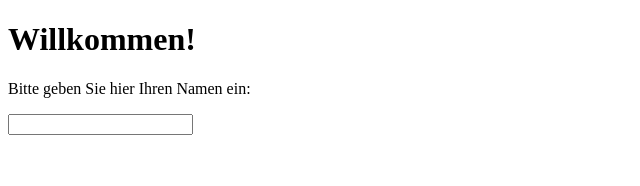
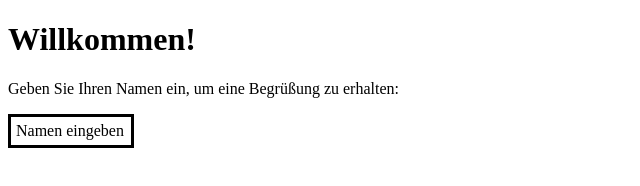
Before and after one commit to nathalieschn/EIA2, a plain HTML site: page Aufgabe 0/index.html in a window 1280 px wide. Shown: the whole page, without its empty margins (0-640 px from the left). Drawn offline with Linux system fonts and the light colour scheme.

Commit message:
interaktive seite

```diff
--- a/Aufgabe 0/index.html
+++ b/Aufgabe 0/index.html
@@ -3,11 +3,14 @@
 <head>
 <meta charset="utf-8" />
 <title>Aufgabe 0</title>
+<link href="style/stylesheet.css" rel="stylesheet"/>
+<script language="javascript" type="text/javascript" src="js/main.js"></script>
 <body>
 <h1>Willkommen!</h1>
 
-<p>Bitte geben Sie hier Ihren Namen ein:</p>
-<input type="text" name="vorname" id="vorname">
+<p>Geben Sie Ihren Namen ein, um eine Begrüßung zu erhalten:</p>
+<section onclick="namengeben()" id="button">Namen eingeben</section>
+<p id="test"></p>
 
 </body>
 </html>
--- a/Aufgabe 0/js/main.js
+++ b/Aufgabe 0/js/main.js
@@ -0,0 +1,8 @@
+function namengeben() {
+    var name = prompt("Bitte Namen eingeben", "Max Mustermann");
+    if (name != null) {
+      document.getElementById("test").innerHTML =
+      "Willkommen auf dieser Seite, " + name + "!";
+      console.log("Willkommen auf dieser Seite, " + name + "!")
+    }
+  }
--- /dev/null
+++ b/Aufgabe 0/style/stylesheet.css
@@ -0,0 +1,7 @@
+#button {
+    border-style: solid;
+    border-color: black;
+    padding: 5px;
+    width: 110px;
+
+}
```
